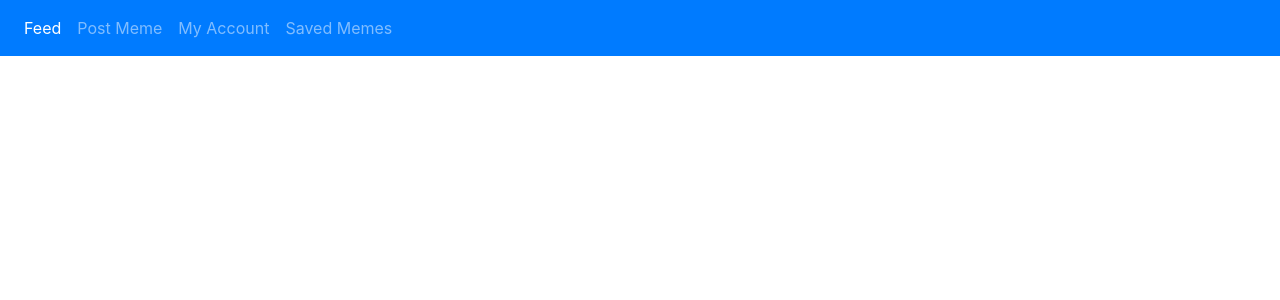
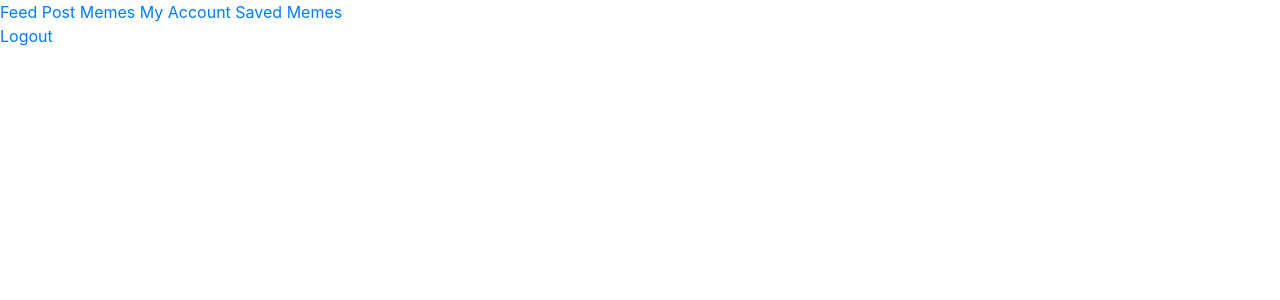
Before and after one commit to Jimnuch99/project, a Flask app: template templates/feed.html in a window 1280 px wide. Shown: the top 300 px of the page. Run offline with Flask 2, Linux system fonts and the light colour scheme; the template is opened without the code that fills it, so the values that code supplies are empty; parts of the project's set-up code (start-up, migrations or seed data) failed here and were passed over; some libraries are stand-ins or nearby versions.

Commit message:
navbar fix

```diff
--- a/templates/feed.html
+++ b/templates/feed.html
@@ -2,25 +2,18 @@
 <HTML>
     <link href="https://stackpath.bootstrapcdn.com/bootstrap/4.1.3/css/bootstrap.min.css" rel="stylesheet">
 <head>
-    <TITLE>Memestagram - Feed</TITLE>
-    <link rel="stylesheet" type="text/css" href="feed.css">
+    <link rel="shortcut icon" href="/favicon.ico" type="image/x-icon">
+<link rel="icon" href="/favicon.ico" type="image/x-icon">
+    <TITLE>Feed</TITLE>
+    <link rel="stylesheet" type="text/css" href="styles.css">
 </head>
-
 <body bgcolor="#ffffff">
-<nav class="navbar navbar-expand-sm bg-primary navbar-dark">
-  <ul class="navbar-nav">
-    <li class="nav-item active">
-      <a class="nav-link" href="feed.html">Feed</a>
-    </li>
-    <li class="nav-item">
-      <a class="nav-link" href="post.html">Post Meme</a>
-    </li>
-    <li class="nav-item">
-      <a class="nav-link" href="account.html">My Account</a>
-    </li>
-    <li class="nav-item">
-      <a class="nav-link" href="savedmemes.html">Saved Memes</a>
-    </li>
-  </ul>
-</nav>
-</body>
+<div class="topnav">
+  <a class="active" href="feed.html">Feed</a>
+  <a href="post.html">Post Memes</a>
+  <a href="account.html">My Account</a>
+  <a href="savedmemes.html">Saved Memes</a>
+  <div class="topnav-right">
+    <a href="logout.html">Logout</a>
+  </div>
+</div>
```
Also changed, not shown: templates/account.html (+11 -20 lines), templates/post.html (+11 -20 lines), templates/savedmemes.html (+11 -20 lines).
